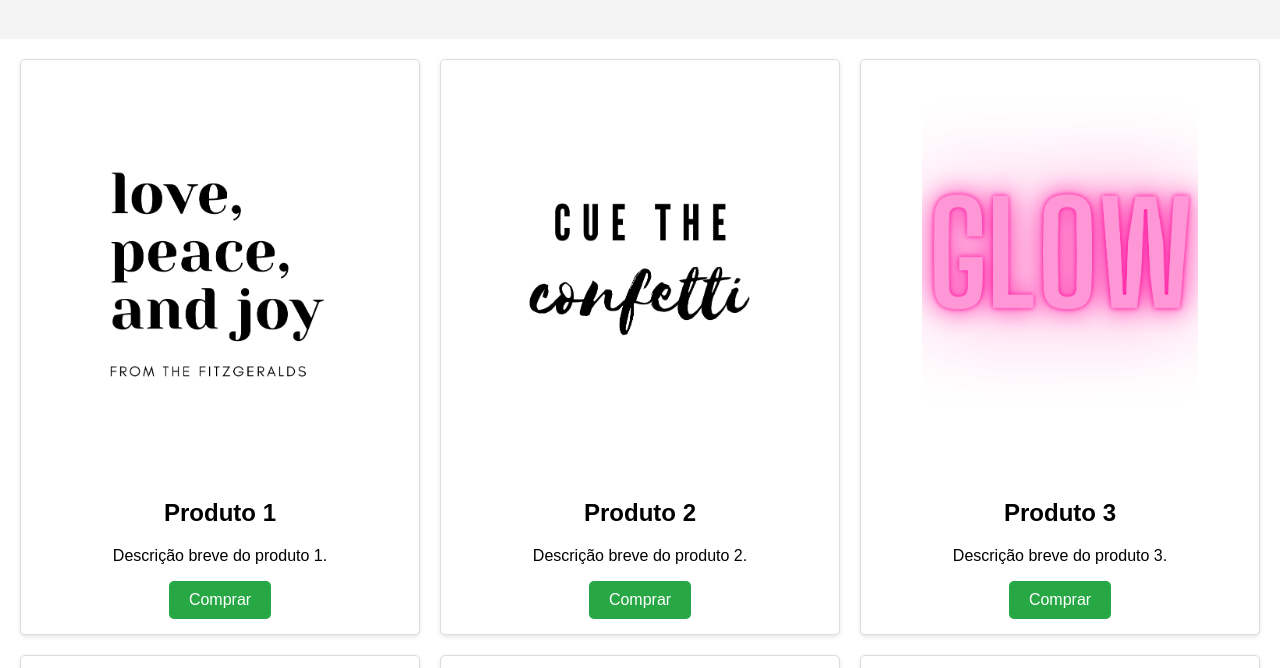
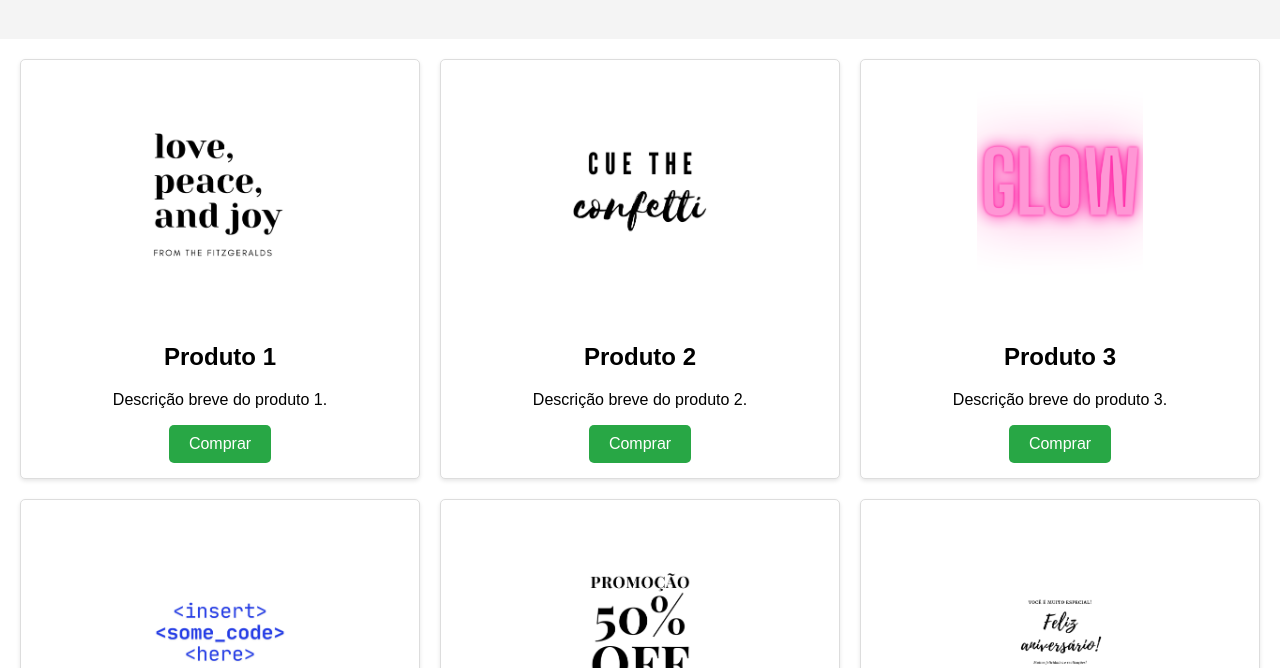
Before and after one commit to wrCEO/catalogo, a plain HTML site: page index.html in a window 1280 px wide. Shown: the part 81-749 px from the top of the page. Drawn offline with Linux system fonts and the light colour scheme.

Commit message:
Update style.css

```diff
--- a/style.css
+++ b/style.css
@@ -27,7 +27,7 @@ header {
 }
 
 .item img {
-    max-width: 75%;
+    max-width: 45%;
     height: auto;
     margin-bottom: 10px;
 }
```
